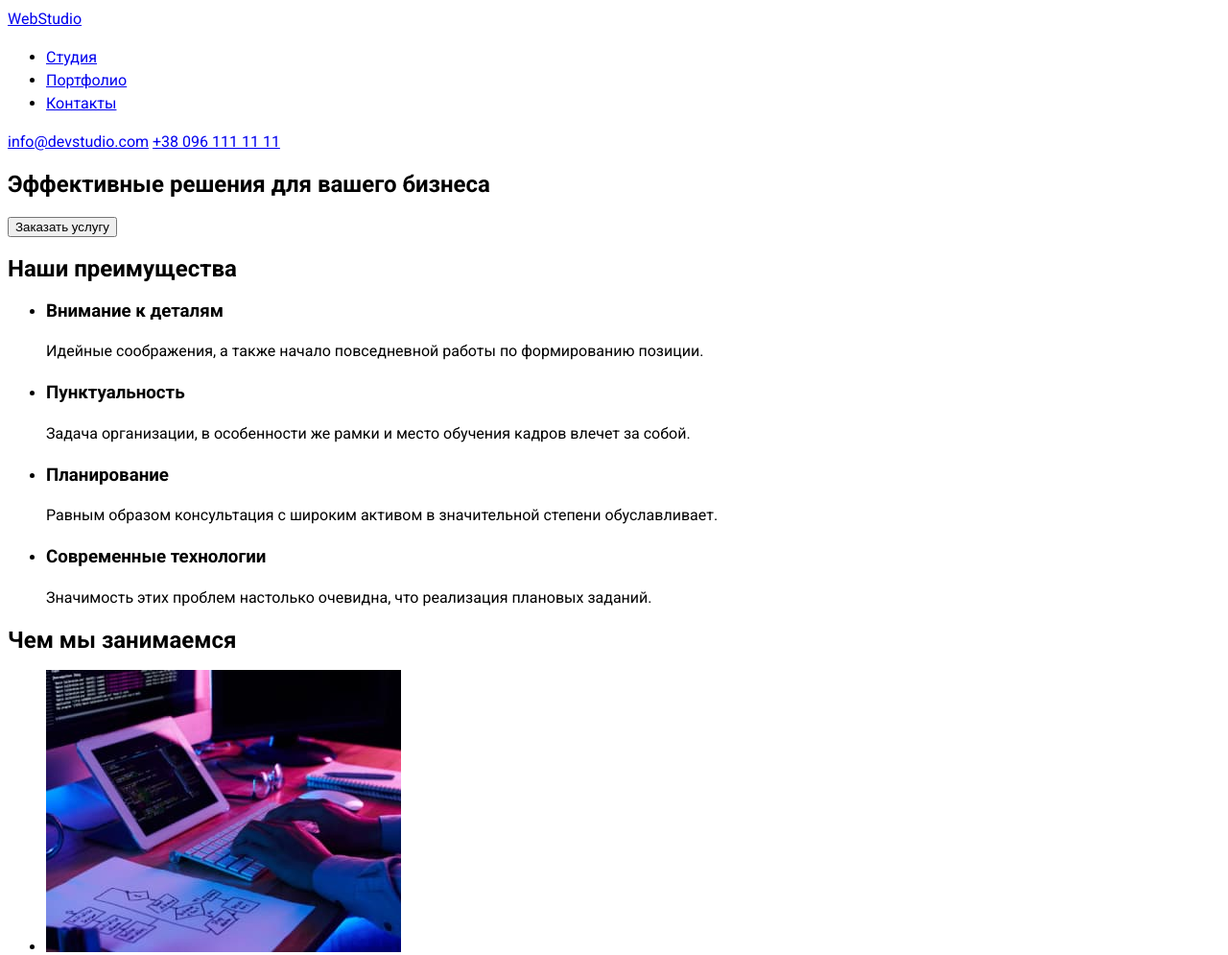
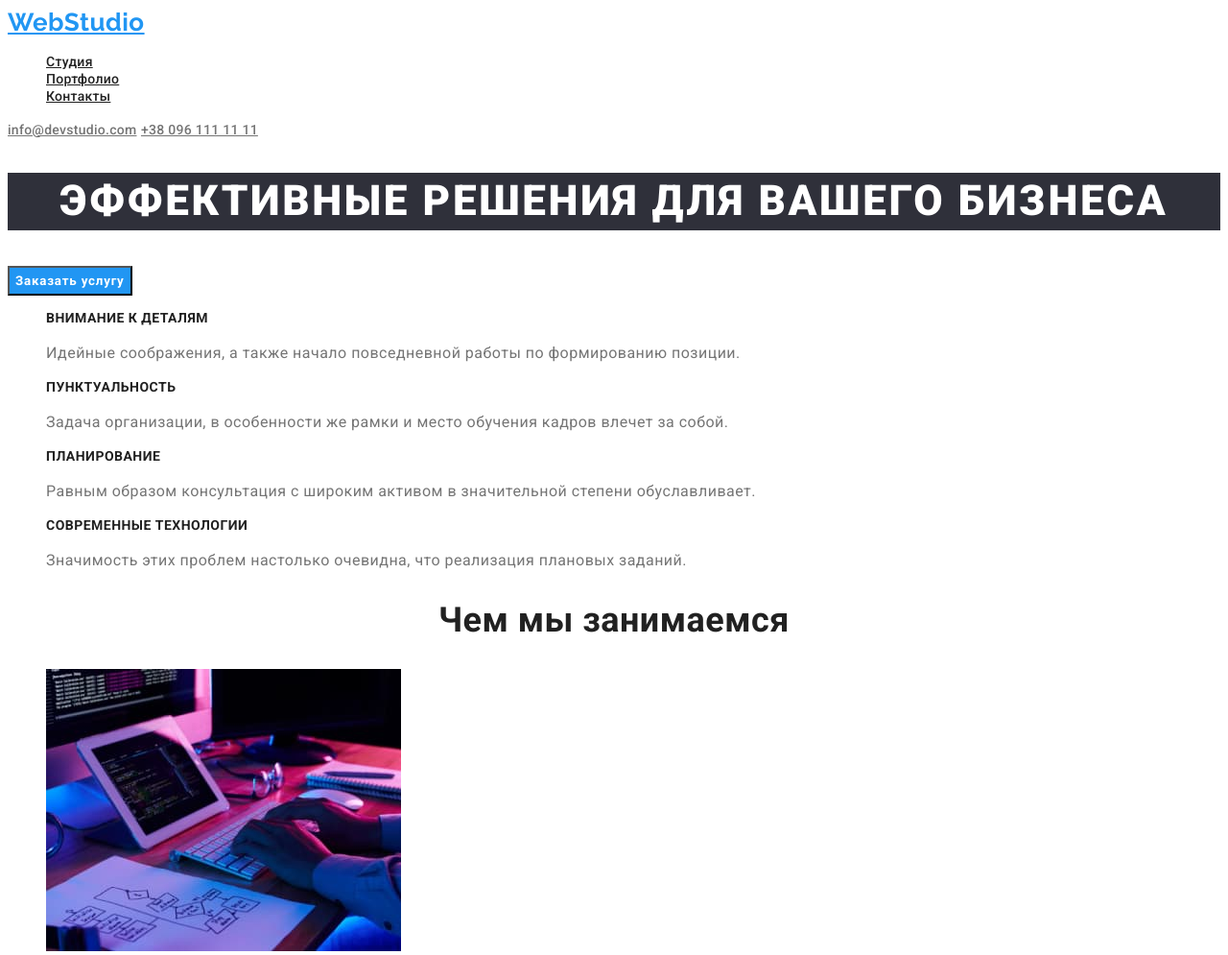
Before and after one commit to vviauk/goit-markup-hw-02, a plain HTML site: page index.html in a window 1280 px wide. Shown: the top 995 px of the page at 96% size. Drawn offline with Linux system fonts and the light colour scheme.

Commit message:
fisrt-page-css

```diff
--- a/css/styles.css
+++ b/css/styles.css
@@ -1,14 +1,10 @@
 /* стили для index.html */
-.root{
+/* .root{
   --primary-text-color: rgba (0,0,0,0.8)
   --primary-background-color: #ffffff;
   --primary-font-family: Roboto;
   --primary-font-size: 16px;
-
-}
-/* font-family: 'Raleway', sans-serif;
-
-font-family:  */
+} */
 
 /* #212121
 #FFFFFF
@@ -20,21 +16,116 @@ font-family:  */
 #2F303A
 #ECECEC */
 
-
 body {
-font-family: 'Roboto', sans-serif;;
-font-weight: 400;
-font-size: 16px;
-line-height: 24px;
+  background-color: rgba(255, 255, 255, 1);
+  font-family: 'Roboto', sans-serif;
+  color: rgba(33, 33, 33, 1);
+  font-size: 16px;
+  line-height: 1.14;
+  letter-spacing: 0.03em;
 }
 
-.link:hover {
-  color: #000000;
+/* Кнопкам задана властивість cursor
+ зі значенням pointer. */
+
+.nav-list,
+.main-list {
+  list-style: none;
+}
+/* header */
+.nav-link {
+  color: inherit;
+  font-weight: 500;
+  font-size: 14px;
+  letter-spacing: 0.02em;
+}
+.nav-link:hover,
+.nav-link:focus {
+  color: rgba(33, 150, 243, 1);
+}
+.contacts {
+  color: rgba(117, 117, 117, 1);
+  font-weight: 500;
+  font-size: 14px;
+  letter-spacing: 0.02em;
+}
+.contacts:hover,
+.contacts:focus {
+  color: rgba(33, 150, 243, 1);
+}
+.logo {
+  font-family: Raleway;
+  color: #2196f3;
+  font-weight: bold;
+  font-size: 26px;
+  line-height: 1.19;
+}
+.logo:hover,
+.logo:focus {
+  color: rgba(33, 150, 243, 1);
 }
 
-.list {
-  list-style: none;
+/* hero */
+.hero-title {
+  background-color: #2f303a;
+  text-align: center;
+  color: #fff;
+  font-weight: 900;
+  font-size: 44px;
+  line-height: 1.36;
+  letter-spacing: 0.06em;
+  text-transform: uppercase;
 }
-.logo {
-  color: #000000;
+.hero-order-button {
+  font-family: inherit;
+  color: rgba(255, 255, 255, 1);
+  background-color: rgba(33, 150, 243, 1);
+  font-weight: bold;
+  line-height: 1.88;
+  display: flex;
+  align-items: center;
+  text-align: center;
+  letter-spacing: 0.06em;
 }
+.hero-order-button:hover,
+.hero-order-button:focus {
+  color: rgba(33, 150, 243, 1);
+}
+/* main section 1*/
+.no-need {
+  display: none;
+}
+.advantages {
+  font-weight: bold;
+  font-size: 14px;
+  text-transform: uppercase;
+}
+.advantages-description {
+  color: rgba(117, 117, 117, 1);
+  line-height: 24px;
+}
+/* main section 2 */
+.we-do {
+  font-weight: bold;
+  font-size: 36px;
+  line-height: 1.17;
+  text-align: center;
+}
+/* main section 3 */
+.our-team {
+  background-color: rgba(245, 244, 250, 1);
+  font-weight: bold;
+  font-size: 36px;
+  line-height: 1.17;
+  text-align: center;
+}
+.actors {
+  font-weight: 500;
+  line-height: 1.19;
+  text-align: center;
+}
+.actors-roles {
+  color: rgba(117, 117, 117, 1);
+  font-weight: normal;
+  text-align: center;
+}
--- a/index.html
+++ b/index.html
@@ -11,92 +11,102 @@
       href="https://fonts.googleapis.com/css2?family=Raleway:wght@700&family=Roboto:wght@400;500;700;900&display=swap"
       rel="stylesheet"
     />
-
     <!-- Styles -->
     <link rel="stylesheet" href="./css/styles.css" />
     <title>Module 2 - WebStudio</title>
   </head>
 
   <body>
-    <header>
-      <nav>
-        <a href="./index.html">WebStudio</a>
-        <ul>
-          <li><a href="./index.html">Студия</a></li>
-          <li><a href="./portfolio.html">Портфолио</a></li>
-          <li><a href="http://">Контакты</a></li>
+    <!-- Заголовок -->
+    <header class="header" >
+      <nav class="nav">
+        <a class="logo" href="./index.html">WebStudio</a>
+        <ul class="nav-list">
+          <li class="header-list"><a class="nav-link" href="./index.html">Студия</a></li>
+          <li class="header-list"><a class="nav-link" href="./portfolio.html">Портфолио</a></li>
+          <li class="header-list"><a class="nav-link" href="http://">Контакты</a></li>
         </ul>
       </nav>
-      <a href="mailto:info@devstudio.com">info@devstudio.com</a>
-      <a href="tel:+380961111111">+38 096 111 11 11</a>
+      <a class="contacts" href="mailto:info@devstudio.com">info@devstudio.com</a>
+      <a class="contacts" href="tel:+380961111111">+38 096 111 11 11</a>
     </header>
-    <main>
-      <section>
-        <h1>Эффективные решения для вашего бизнеса</h1>
-        <input type="button" value="Заказать услугу" />
+    <!-- уникальный контент -->
+    <main class="main">
+      <!-- Герой -->
+      <section class="hero">
+        <h1 class="hero-title">Эффективные решения для вашего бизнеса</h1>
+        <input class="hero-order-button" type="button" value="Заказать услугу" />
       </section>
-      <section>
-        <h2>Наши преимущества</h2>
-        <ul>
-          <li>
-            <h3>Внимание к деталям</h3>
-            <p>Идейные соображения, а также начало повседневной работы по формированию позиции.</p>
+      <!-- Преимущества -->
+      <section class="about">
+        <h2 class="no-need">Наши преимущества</h2>
+        <ul class="main-list">
+          <li class="about-list">
+            <h3 class="advantages">Внимание к деталям</h3>
+            <p class="advantages-description">
+              Идейные соображения, а также начало повседневной работы по формированию позиции.
+            </p>
           </li>
-          <li>
-            <h3>Пунктуальность</h3>
-            <p>
+          <li class="about-list">
+            <h3 class="advantages">Пунктуальность</h3>
+            <p class="advantages-description">
               Задача организации, в особенности же рамки и место обучения кадров влечет за собой.
             </p>
           </li>
-          <li>
-            <h3>Планирование</h3>
-            <p>
+          <li class="about-list">
+            <h3 class="advantages">Планирование</h3>
+            <p class="advantages-description">
               Равным образом консультация с широким активом в значительной степени обуславливает.
             </p>
           </li>
-          <li>
-            <h3>Современные технологии</h3>
-            <p>Значимость этих проблем настолько очевидна, что реализация плановых заданий.</p>
+          <li class="about-list">
+            <h3 class="advantages">Современные технологии</h3>
+            <p class="advantages-description">
+              Значимость этих проблем настолько очевидна, что реализация плановых заданий.
+            </p>
           </li>
         </ul>
       </section>
-      <section>
-        <h2>Чем мы занимаемся</h2>
-        <ul>
-          <li><img src="./images/print.jpg" alt="Печать" width="370" height="294" /></li>
-          <li><img src="./images/phone.jpg" alt="Телефон" width="370" height="294" /></li>
-          <li><img src="./images/tablet.jpg" alt="Планшет" width="370" height="294" /></li>
+      <!-- Что делаем -->
+      <section class="jobs">
+        <h2 class="we-do">Чем мы занимаемся</h2>
+        <ul class="main-list">
+          <li class="jobs-list"><img src="./images/print.jpg" alt="Печать" width="370" height="294" /></li>
+          <li class="jobs-list"><img src="./images/phone.jpg" alt="Телефон" width="370" height="294" /></li>
+          <li class="jobs-list"><img src="./images/tablet.jpg" alt="Планшет" width="370" height="294" /></li>
         </ul>
       </section>
-      <section>
-        <h2>Наша команда</h2>
-        <ul>
-          <li>
+      <!-- Команда -->
+      <section class="team">
+        <h2 class="our-team">Наша команда</h2>
+        <ul class="main-list">
+          <li class="team-list">
             <img src="./images/igor-d.jpg" alt="Игорь Демьяненко" width="270" height="260" />
-            <h3>Игорь Демьяненко</h3>
-            <p>Product Designer</p>
+            <h3 class="actors">Игорь Демьяненко</h3>
+            <p class="actors-roles">Product Designer</p>
           </li>
-          <li>
+          <li class="team-list">
             <img src="./images/olga.jpg" alt="Ольга Репина" width="270" height="260" />
-            <h3>Ольга Репина</h3>
-            <p>Frontend Developer</p>
+            <h3 class="actors">Ольга Репина</h3>
+            <p class="actors-roles">Frontend Developer</p>
           </li>
-          <li>
+          <li class="team-list">
             <img src="./images/mykola.jpg" alt="Николай Тарасов" width="270" height="260" />
-            <h3>Николай Тарасов</h3>
-            <p>Marketing</p>
+            <h3 class="actors">Николай Тарасов</h3>
+            <p class="actors-roles">Marketing</p>
           </li>
-          <li>
+          <li class="team-list">
             <img src="./images/myhailo.jpg" alt="Михаил Ермаков" width="270" height="260" />
-            <h3>Михаил Ермаков</h3>
-            <p>UI Designer</p>
+            <h3 class="actors">Михаил Ермаков</h3>
+            <p class="actors-roles">UI Designer</p>
           </li>
         </ul>
       </section>
     </main>
-    <footer>
-      <address>
-        <a href="./index.html">WebStudio</a> <br />
+    <!-- Футер -->
+    <footer class="footer">
+      <address class="footer-address">
+        <a class="logo" href="./index.html">WebStudio</a> <br />
         г. Киев, пр-т Леси Украинки, 26 <br /><a href="mailto:info@devstudio.com"
           >info@devstudio.com</a
         >
```
